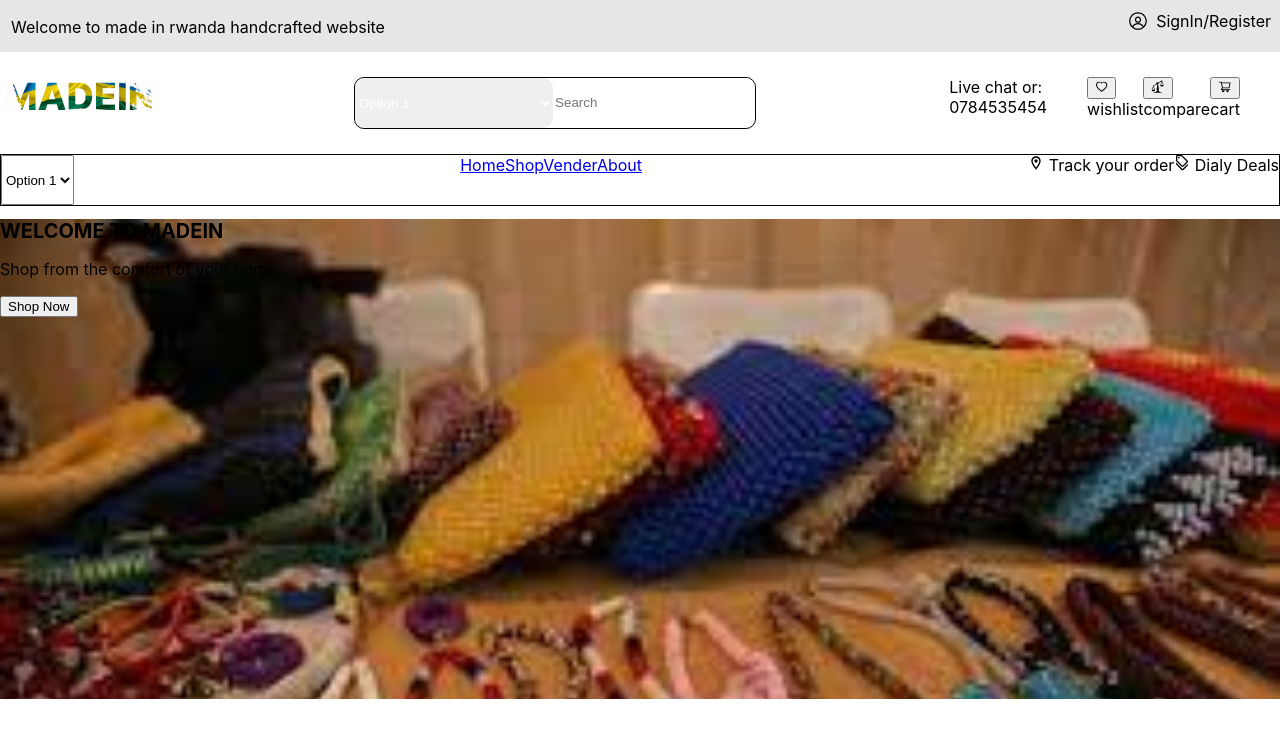
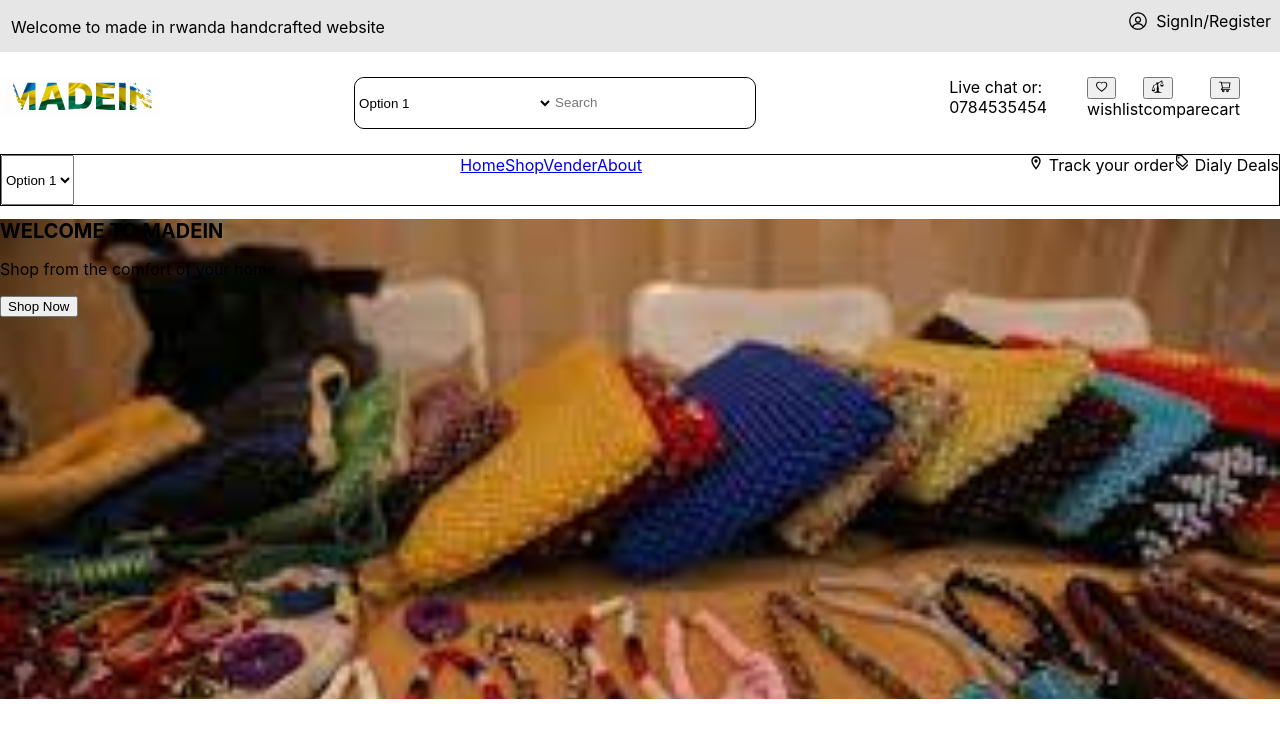
Before and after one commit to IshKevin/handcraft-e-commerce, a React (Create React App) app: page / in a window 1280 px wide. Shown: the top 738 px of the page. Built offline with nearby package versions, Linux system fonts and the light colour scheme.

Commit message:
working scss

```diff
--- a/src/Components/Home/SubHeader/SubHeader.css
+++ b/src/Components/Home/SubHeader/SubHeader.css
@@ -23,7 +23,7 @@
 .subheader-sect2 select {
   border: none;
   width: 200px;
-  color: white;
+  background-color: white;
   border-radius: 10px;
   height: 50px;
   cursor: pointer;
--- a/src/Components/Home/SubHeader/SubHeader.scss
+++ b/src/Components/Home/SubHeader/SubHeader.scss
@@ -32,7 +32,7 @@ $subheight:47px;
     select{
         border: none;
         width: $subwidth;
-        color:$color;
+        background-color:$color;
         border-radius:$border_radius ;
         height: $height;
         cursor: pointer;
```
Also changed, not shown: 1 other file (tests, documents, lock files or other folders).
